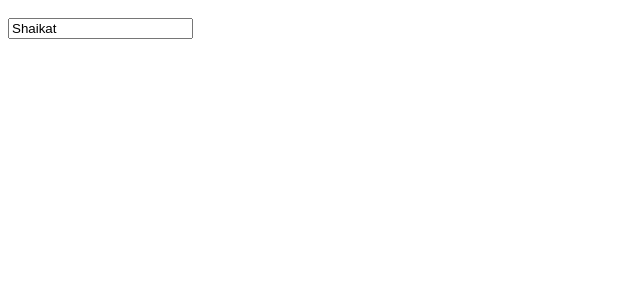
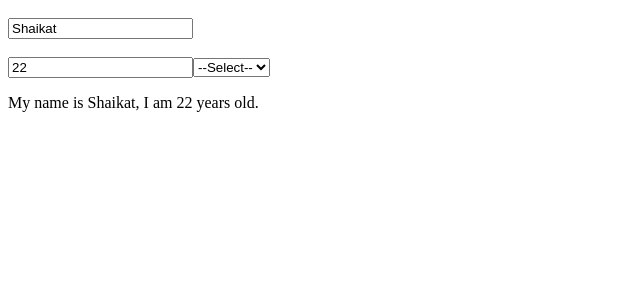
Before and after one commit to shaikat020/React-Practice, a React (Vite) app: page / in a window 1280 px wide. Shown: the top 300 px of the page, without its empty margins (0-640 px from the left). Built offline with nearby package versions, Linux system fonts and the light colour scheme.

Commit message:
Feat: Input field and option field

```diff
--- a/src/components/form.jsx
+++ b/src/components/form.jsx
@@ -3,9 +3,33 @@ import { useState } from 'react';
 
 export const Frm = () => {
     const [name, setName] = useState("Shaikat");
-  return <input type="text" value={name}  onChange={(e) => {
+    const [age, setAge] = useState("22");
+    const [gender, setgender] = useState("");
+
+
+  return <><input type="text" value={name}  onChange={(e) => {
     console.log(e.target.value);
     setName(e.target.value);
-  }}/>;
+  }}/>
+  <br />
+  <br />
+  <input type="number" value={age}  onChange={(e) => {
+    console.log(e.target.value);
+    setAge(e.target.value);
+  }}/>
+  <select value={gender} onChange={(e)=>{
+    setgender(e.target.value);
+    console.log(e.target.value);
+  }}>
+    <option value="" disabled>--Select--</option>
+    <option value="Male">Male</option>
+    <option value="Female">Female</option>
+  </select>
+
+  <p>My name is {name}, I am {age} years old.</p>
+  </>
+
+
+
 
 }
```
